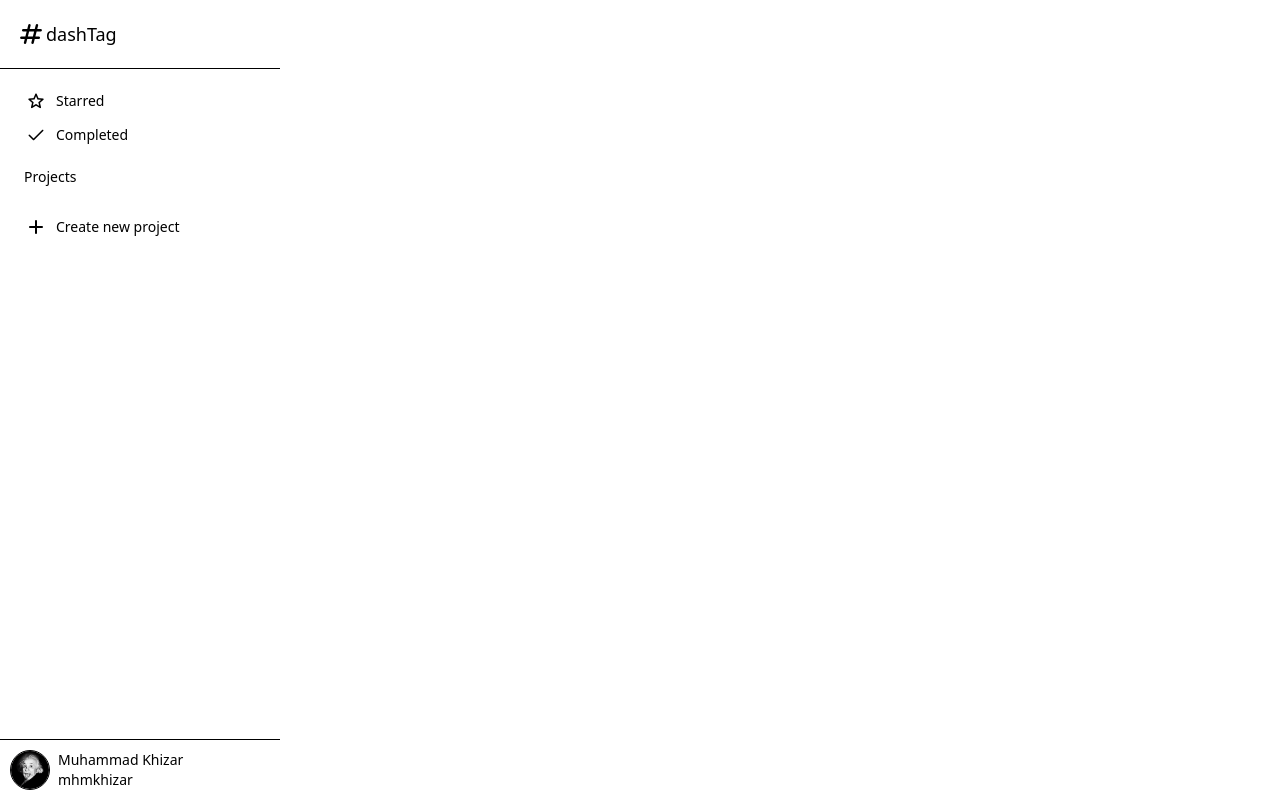
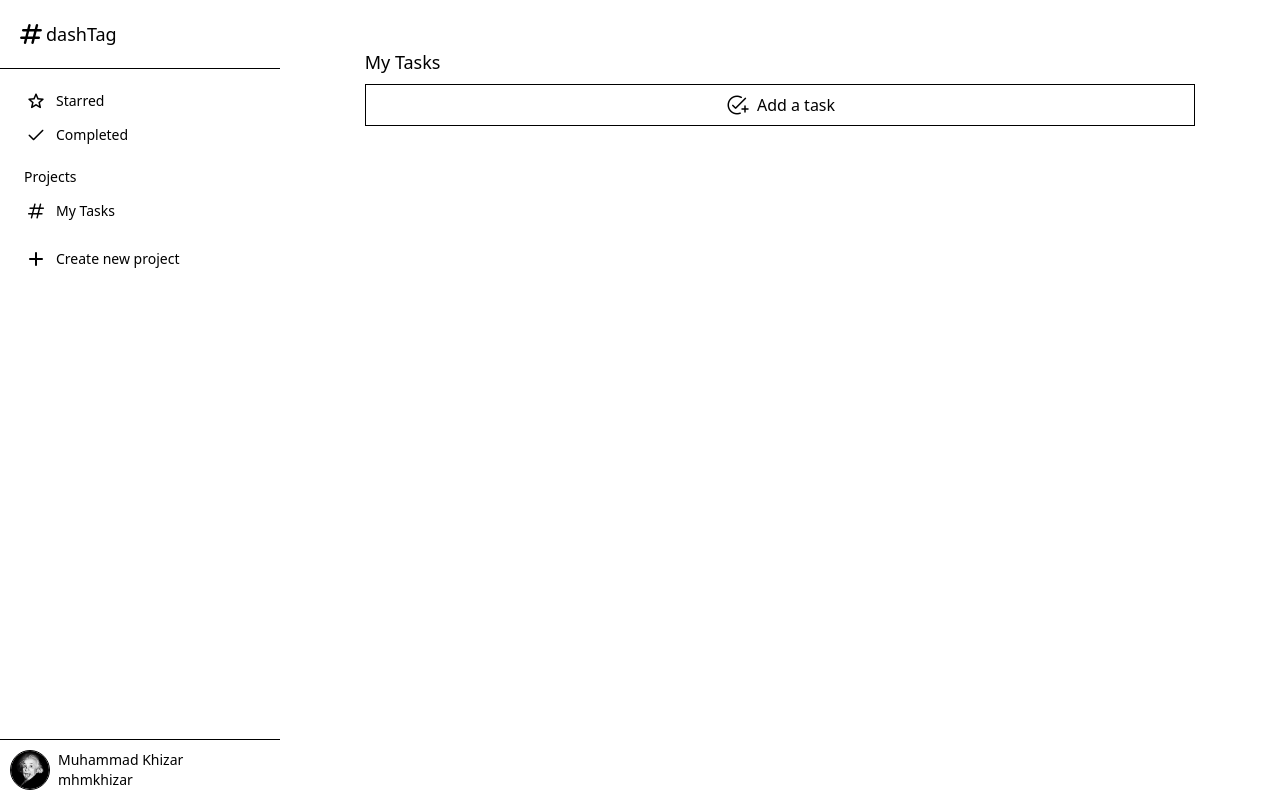
Before and after one commit to mhmkhizar/dashtag, a website built with webpack: page src/main.html in a window 1280 px wide. Built offline with nearby package versions, Linux system fonts and the light colour scheme.

Commit message:
feat(sidebar): implement filter list and improve project functionality
- Add filter list to sidebar with Starred and Completed filters
- Implement default, starred tasks, and completed tasks projects
- Update project loading and storage logic
- Adjust project list to exclude starred and completed tasks projects
- Refactor project-related functions and naming conventions

```diff
--- a/src/logic/project-service.js
+++ b/src/logic/project-service.js
@@ -12,22 +12,49 @@ export function init() {
 
 function loadFromStorage() {
   const storedProjects = Storage.retrieve();
-  _projects.splice(0, _projects.length, ...storedProjects);
-  loadDefaultProject(storedProjects);
+  if (storedProjects) {
+    // load all projects
+    _projects.splice(0, _projects.length, ...storedProjects);
+    // load default-project
+    Object.assign(
+      _defaultProject,
+      storedProjects.find((p) => p.id === `default-project`),
+    );
+  } else {
+    // set dafault-project
+    Object.assign(_defaultProject, setDefaultProject());
+    // set starred-tasks-project
+    Object.assign(_starredTasksProject, setStarredTasksProject());
+    // set completed-tasks-project
+    Object.assign(_completedTasksProject, setCompletedTasksProject());
+  }
 }
 
-function loadDefaultProject(projects) {
-  if (projects) Object.assign(_defaultProject, projects[0]);
-  else Object.assign(_defaultProject, setDefault());
-}
-
-function setDefault() {
-  const project = add("My Tasks");
+function setDefaultProject() {
+  const project = add({ title: `My Tasks`, id: `default-project` });
   return project;
 }
 
-export function getDefault() {
+function setStarredTasksProject() {
+  const project = add({ title: `Starred`, id: `starred-tasks-project` });
+  return project;
+}
+
+function setCompletedTasksProject() {
+  const project = add({ title: `Completed`, id: `completed-tasks-project` });
+  return project;
+}
+
+export function getDefaultProject() {
   return _defaultProject;
+}
+
+export function getStarredTasksProject() {
+  return _starredTasksProject;
+}
+
+export function getCompletedTasksProject() {
+  return _completedTasksProject;
 }
 
 export function get(id) {
@@ -39,15 +66,20 @@ export function getAll() {
   return _projects;
 }
 
-export function add(title) {
-  const project = Project.create({ title: title });
+export function add({ title, id }) {
+  const project = Project.create({ title: title, id: id });
   _projects.push(project);
   updateLocalStorage();
   return project;
 }
 
 export function remove(id) {
-  if (id === _defaultProject.id) return false;
+  const notRemovableProjectIDs = [
+    _defaultProject.id,
+    _starredTasksProject.id,
+    _completedTasksProject.id,
+  ];
+  if (notRemovableProjectIDs.includes(id)) return false;
   const index = _projects.findIndex((p) => p.id === id);
   if (index === -1) return;
   _projects.splice(index, 1);
--- a/src/main.html
+++ b/src/main.html
@@ -41,8 +41,8 @@
           <!-- *Sidebar_Filters_Section* -->
           <section class="mb-2 p-2">
             <!-- Filters_List -->
-            <ul class="flex flex-col gap-0.5" id="filter-btns">
-              <li
+            <ul class="flex flex-col gap-0.5" id="sidebar-filters-list">
+              <!-- <li
                 class="flex h-8 cursor-pointer items-center gap-2 rounded-[var(--radius)] px-4 hover:bg-current/10"
                 id="starred-filter-btn"
               >
@@ -63,7 +63,7 @@
                   >check</span
                 >
                 <span id="completed-filter-text">Completed</span>
-              </li>
+              </li> -->
             </ul>
           </section>
 
--- a/src/ui/dialogs/project-dialog.js
+++ b/src/ui/dialogs/project-dialog.js
@@ -39,6 +39,6 @@ function handleDialogClose() {
 
 function submitForm() {
   const title = titleInput.value.trim();
-  const project = ProjectService.add(title);
+  const project = ProjectService.add({ title: title });
   ProjectList.addItem(project);
 }
--- /dev/null
+++ b/src/ui/sidebar/filter-list-item.js
@@ -0,0 +1,35 @@
+import * as Helper from "../helper";
+
+export function generate(item) {
+  const itemLi = Helper.createElement({
+    element: `li`,
+    classes: `flex h-8 cursor-pointer items-center gap-2 rounded-[var(--radius)] px-4 hover:bg-current/10`,
+    attributes: { "data-projectid": `${item.id}` },
+  });
+  const textSpan = Helper.createElement({
+    element: `span`,
+    textContent: `${item.title}`,
+  });
+
+  let iconSpan;
+  if (isStarredTasksProject(item)) {
+    iconSpan = Helper.createElement({
+      element: `span`,
+      classes: `icon material-symbols-rounded icon-wght-300`,
+      textContent: `star`,
+    });
+  } else {
+    iconSpan = Helper.createElement({
+      element: `span`,
+      classes: `icon material-symbols-rounded icon-wght-300 !text-2xl`,
+      textContent: `check`,
+    });
+  }
+
+  itemLi.append(iconSpan, textSpan);
+  return itemLi;
+}
+
+function isStarredTasksProject(item) {
+  return item.id === `starred-tasks-project`;
+}
--- /dev/null
+++ b/src/ui/sidebar/filter-list.js
@@ -0,0 +1,27 @@
+import * as ProjectService from "../../logic/project-service";
+import * as FilterListItem from "./filter-list-item";
+
+const list = document.querySelector(`#sidebar-filters-list`);
+
+let starredItem;
+let completedItem;
+
+export function init() {
+  starredItem = ProjectService.getStarredTasksProject();
+  completedItem = ProjectService.getCompletedTasksProject();
+  render();
+}
+
+function render() {
+  list.innerHTML = ``;
+  ProjectService.getAll().forEach((p) => {
+    if (p.id !== `starred-tasks-project` && p.id !== `completed-tasks-project`)
+      return;
+    addItem(p);
+  });
+}
+
+function addItem(project) {
+  const item = FilterListItem.generate(project);
+  list.appendChild(item);
+}
--- a/src/ui/sidebar/project-list-item.js
+++ b/src/ui/sidebar/project-list-item.js
@@ -17,11 +17,7 @@ export function init() {
 function handleHover(e, isVisible) {
   if (!e.target.classList.contains(`project-list-item`)) return;
   const item = e.target;
-  if (
-    !ProjectList.getDefaultItem() ||
-    item.dataset.projectid === ProjectList.getDefaultItem().id
-  )
-    return;
+  if (item.dataset.projectid === `default-project`) return;
   const closeIcon = item.querySelector(`span:last-of-type`);
   if (isVisible) {
     closeIcon.removeAttribute(`inert`);
--- a/src/ui/sidebar/project-list.js
+++ b/src/ui/sidebar/project-list.js
@@ -4,8 +4,9 @@ import * as ProjectListItem from "./project-list-item";
 import * as TaskList from "../project-section/task-list";
 
 const list = document.querySelector(`#sidebar-project-list`);
+
+let activeItem;
 let defaultItem;
-let activeItem;
 
 export function get() {
   return list;
@@ -20,7 +21,7 @@ export function getActiveItem() {
 }
 
 export function init() {
-  defaultItem = ProjectService.getDefault();
+  defaultItem = ProjectService.getDefaultProject();
   render();
   setActiveItem();
   ProjectListItem.init();
@@ -28,7 +29,11 @@ export function init() {
 
 function render() {
   list.innerHTML = ``;
-  ProjectService.getAll().forEach(addItem);
+  ProjectService.getAll().forEach((p) => {
+    if (p.id === `starred-tasks-project` || p.id === `completed-tasks-project`)
+      return;
+    addItem(p);
+  });
 }
 
 function setActiveItem() {
@@ -54,6 +59,6 @@ export function removeItem(id) {
 }
 
 export function addItem(project) {
-  const listItem = ProjectListItem.generate(project);
-  list.appendChild(listItem);
+  const item = ProjectListItem.generate(project);
+  list.appendChild(item);
 }
--- a/src/ui/sidebar/sidebar.js
+++ b/src/ui/sidebar/sidebar.js
@@ -1,9 +1,11 @@
 import * as ProjectList from "./project-list";
+import * as FilterList from "./filter-list";
 import * as ProjectDialog from "../dialogs/project-dialog";
 
 const openProjectDialog = document.querySelector(`#open-project-dialog`);
 
 export function init() {
+  FilterList.init();
   ProjectList.init();
   openProjectDialog.addEventListener(`click`, ProjectDialog.openDialog);
 }
```
